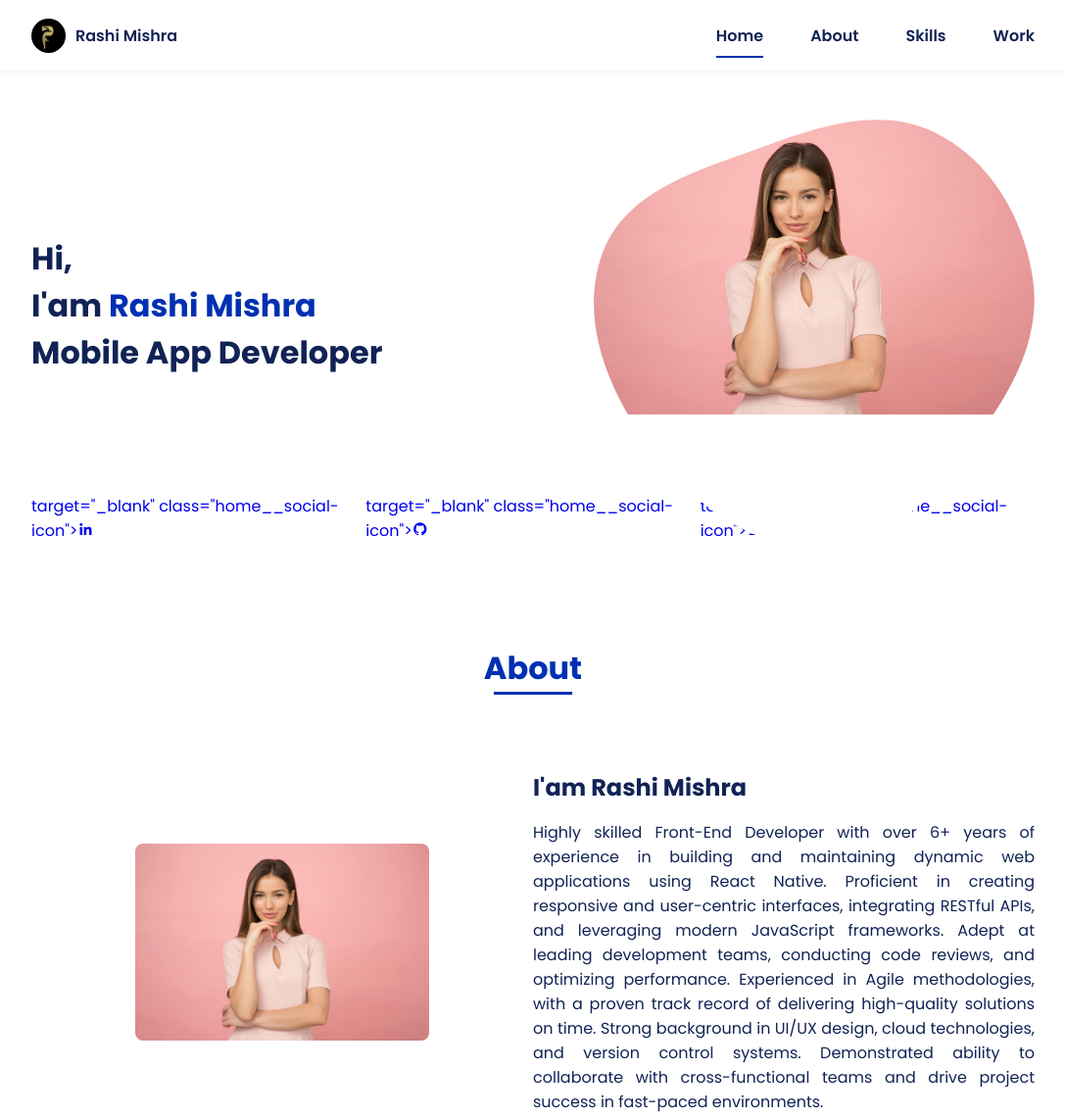
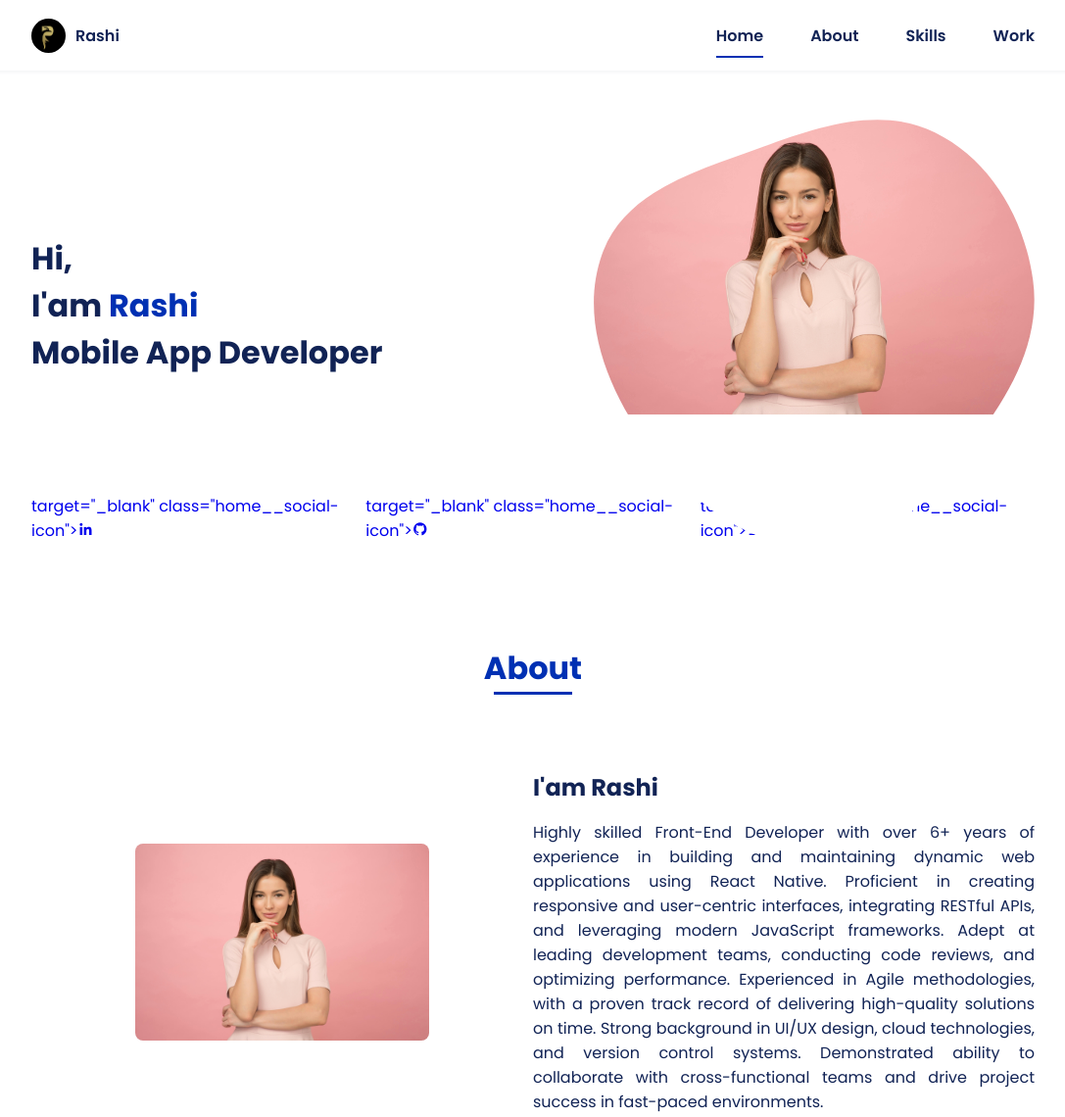
Before and after one commit to rashee2020/rashee2020, a plain HTML site: page index.html in a window 1280 px wide. Shown: the top 1140 px of the page at 98% size, without its empty margins (96-1183 px from the left). Drawn offline with nearby package versions, Linux system fonts and the light colour scheme.

Commit message:
Update index.html
Update name

```diff
--- a/index.html
+++ b/index.html
@@ -21,7 +21,7 @@
         <div>
           <img src="assets/img/logoPK1.png" alt="" class="logo__img mR-10" />
         </div>
-        <a href="" class="nav__logo">Rashi Mishra</a>
+        <a href="" class="nav__logo">Rashi</a>
       </div>
 
       <div class="nav__menu" id="nav-menu">
@@ -53,7 +53,7 @@
     <section class="home bd-grid" id="home">
       <div class="home__data">
         <h1 class="home__title">
-          Hi,<br />I'am <span class="home__title-color">Rashi Mishra</span><br />
+          Hi,<br />I'am <span class="home__title-color">Rashi</span><br />
           Mobile App Developer
         </h1>
 
@@ -101,7 +101,7 @@
         </div>
 
         <div>
-          <h2 class="about__subtitle">I'am Rashi Mishra</h2>
+          <h2 class="about__subtitle">I'am Rashi</h2>
           <p class="aboutText">
             Highly skilled Front-End Developer with over 6+ years of experience in building and maintaining dynamic web
             applications using React Native. Proficient in creating responsive and user-centric interfaces, integrating
@@ -335,7 +335,7 @@
 
   <!--===== FOOTER =====-->
   <footer class="footer">
-    <p class="footer__title">Rashi Mishra</p>
+    <p class="footer__title">Rashi</p>
     <div class="footer__social">
       <a
 <!--         href="https://www.linkedin.com/in/rashi-mishra-a16593146/"  -->
```
